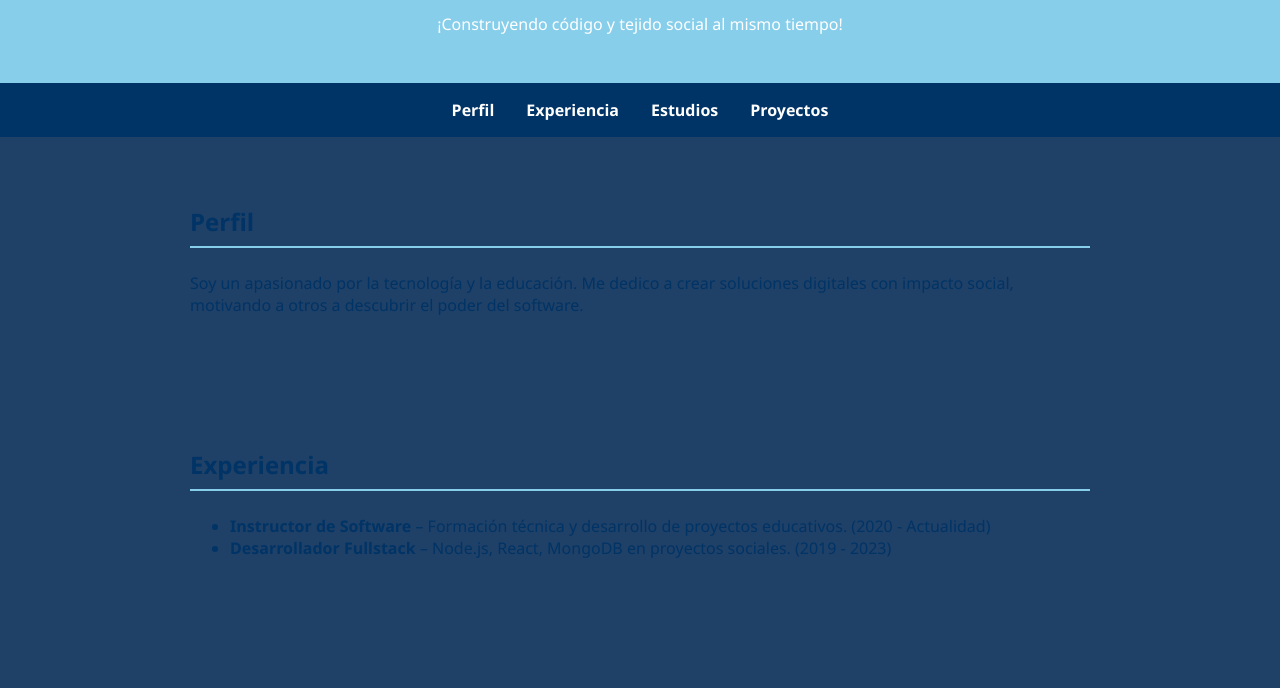
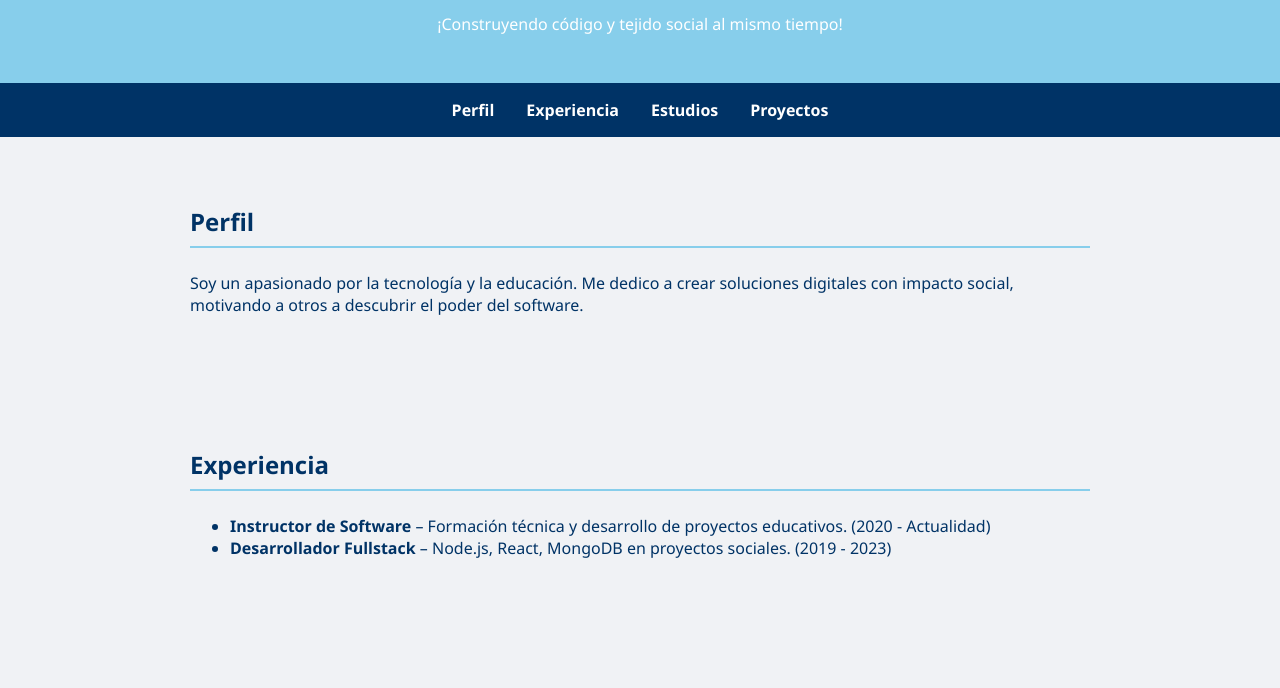
Before and after one commit to erozog125/portfolio-curso-tarde, a plain HTML site: page index.html in a window 1280 px wide. Shown: the part 90-778 px from the top of the page. Drawn offline with Linux system fonts and the light colour scheme.

Commit message:
Cambiando color de fondo

```diff
--- a/index.html
+++ b/index.html
@@ -16,7 +16,7 @@
       font-family: 'Segoe UI', Tahoma, Geneva, Verdana, sans-serif;
       background-color: var(--white);
       color: var(--dark-blue);
-      background-color: rgb(31, 65, 103);
+      background-color: rgb(240, 242, 245);
     }
 
     header {
```
